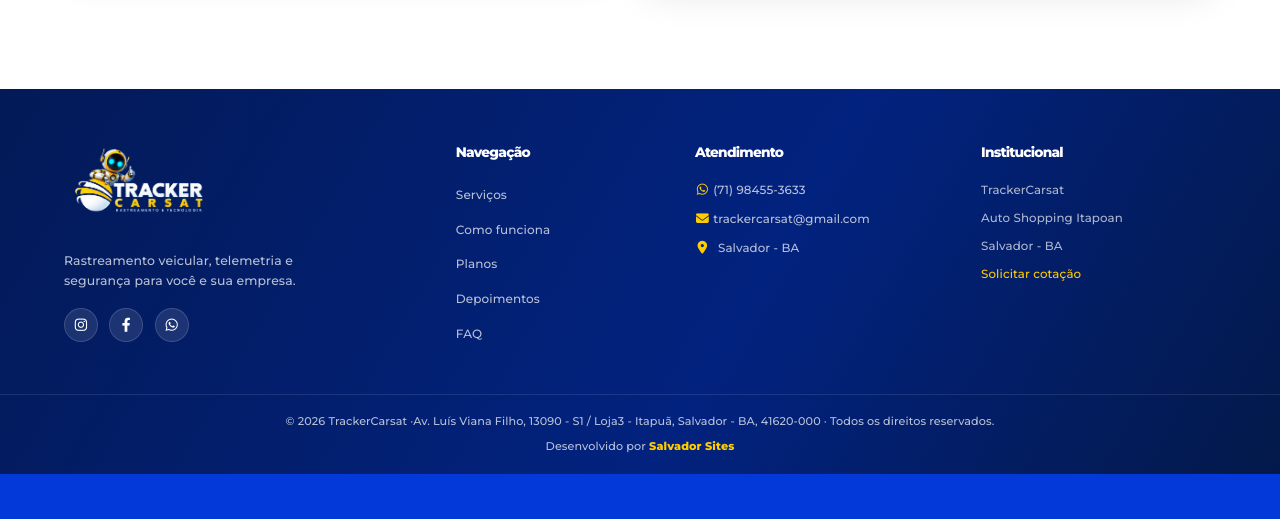
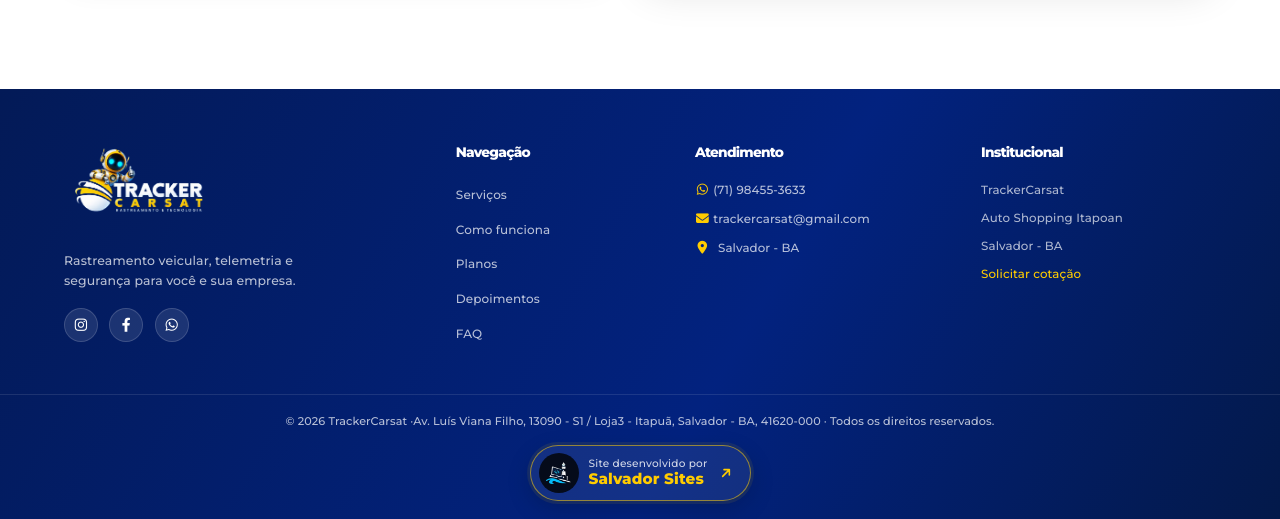
Before and after one commit to theuszinp/sitenovotracker, a plain HTML site: page index.html in a window 1280 px wide. Shown: the part 9037-9556 px from the top of the page. Before the commit the page ends 9511 px from the top, so only its background shows below. Drawn offline with Linux system fonts and the light colour scheme.

Commit message:
Crédito do Salvador Sites com mais destaque no rodapé
O crédito vira um selo com a logo, "Site desenvolvido por Salvador Sites"
e seta, com borda amarela e efeito ao passar o mouse.

Co-Authored-By: Claude Opus 5.5 <noreply@anthropic.com>

```diff
--- a/index.html
+++ b/index.html
@@ -887,8 +887,11 @@
       <div class="container">
         <p>&copy; 2026 TrackerCarsat ·Av. Luís Viana Filho, 13090 - S1 / Loja3 - Itapuã, Salvador - BA, 41620-000 · Todos os direitos reservados.</p>
         <p class="developer-credit">
-          Desenvolvido por
-          <a href="https://criacaodesitessalvador.com.br/" target="_blank" rel="noopener" aria-label="Salvador Sites: criação de sites em Salvador">Salvador Sites</a>
+          <a class="dev-badge" href="https://criacaodesitessalvador.com.br/" target="_blank" rel="noopener" aria-label="Site desenvolvido por Salvador Sites: criação de sites em Salvador">
+            <img src="./assets/salvadorsites.webp" alt="" width="56" height="40" loading="lazy">
+            <span class="dev-badge__txt"><small>Site desenvolvido por</small><strong>Salvador Sites</strong></span>
+            <svg class="dev-badge__seta" viewBox="0 0 24 24" aria-hidden="true"><path d="M7 17 17 7M9 7h8v8"/></svg>
+          </a>
         </p>
       </div>
     </div>
--- a/styles.css
+++ b/styles.css
@@ -1657,20 +1657,27 @@ footer h4 { color: var(--white); font-size: 0.86rem; margin-bottom: 18px; font-w
   font-size: 0.7rem;
   font-weight: 500;
 }
-.developer-credit { margin-top: 7px; }
-.developer-credit a {
-  color: var(--yellow-accent);
-  font-weight: 800;
-  text-decoration: underline;
-  text-decoration-color: transparent;
-  text-underline-offset: 3px;
-  transition: color 0.2s ease, text-decoration-color 0.2s ease;
-}
-.developer-credit a:hover,
-.developer-credit a:focus-visible {
-  color: var(--white);
-  text-decoration-color: currentColor;
-}
+.developer-credit { margin-top: 14px; }
+.dev-badge {
+  display: inline-flex; align-items: center; gap: 10px;
+  padding: 7px 16px 7px 8px; border-radius: 999px;
+  background: rgba(255, 255, 255, 0.07);
+  border: 1px solid rgba(255, 204, 0, 0.55);
+  box-shadow: 0 0 0 3px rgba(255, 204, 0, 0.08), 0 8px 24px rgba(0, 0, 0, 0.18);
+  color: var(--white); text-decoration: none; text-align: left;
+  transition: background 0.25s ease, transform 0.25s ease, box-shadow 0.25s ease;
+}
+.dev-badge img { width: 40px; height: 40px; object-fit: contain; border-radius: 50%; background: #050b1a; padding: 5px; flex: none; }
+.dev-badge__txt { display: grid; line-height: 1.15; }
+.dev-badge__txt small { font-size: 0.66rem; font-weight: 500; opacity: 0.8; letter-spacing: 0.02em; }
+.dev-badge__txt strong { font-size: 0.95rem; font-weight: 800; color: var(--yellow-accent); }
+.dev-badge__seta { width: 16px; height: 16px; fill: none; stroke: var(--yellow-accent); stroke-width: 2.4; stroke-linecap: round; stroke-linejoin: round; transition: transform 0.25s ease; }
+.dev-badge:hover, .dev-badge:focus-visible {
+  background: var(--yellow-accent); color: var(--blue-dark); transform: translateY(-2px);
+  box-shadow: 0 0 0 4px rgba(255, 204, 0, 0.2), var(--shadow-yellow);
+}
+.dev-badge:hover .dev-badge__txt strong, .dev-badge:focus-visible .dev-badge__txt strong { color: var(--blue-dark); }
+.dev-badge:hover .dev-badge__seta, .dev-badge:focus-visible .dev-badge__seta { stroke: var(--blue-dark); transform: translate(2px, -2px); }
 
 /* --- Floating buttons --- */
 .insurance-notice {
```
Also changed, not shown: assets/salvadorsites.webp (added).
